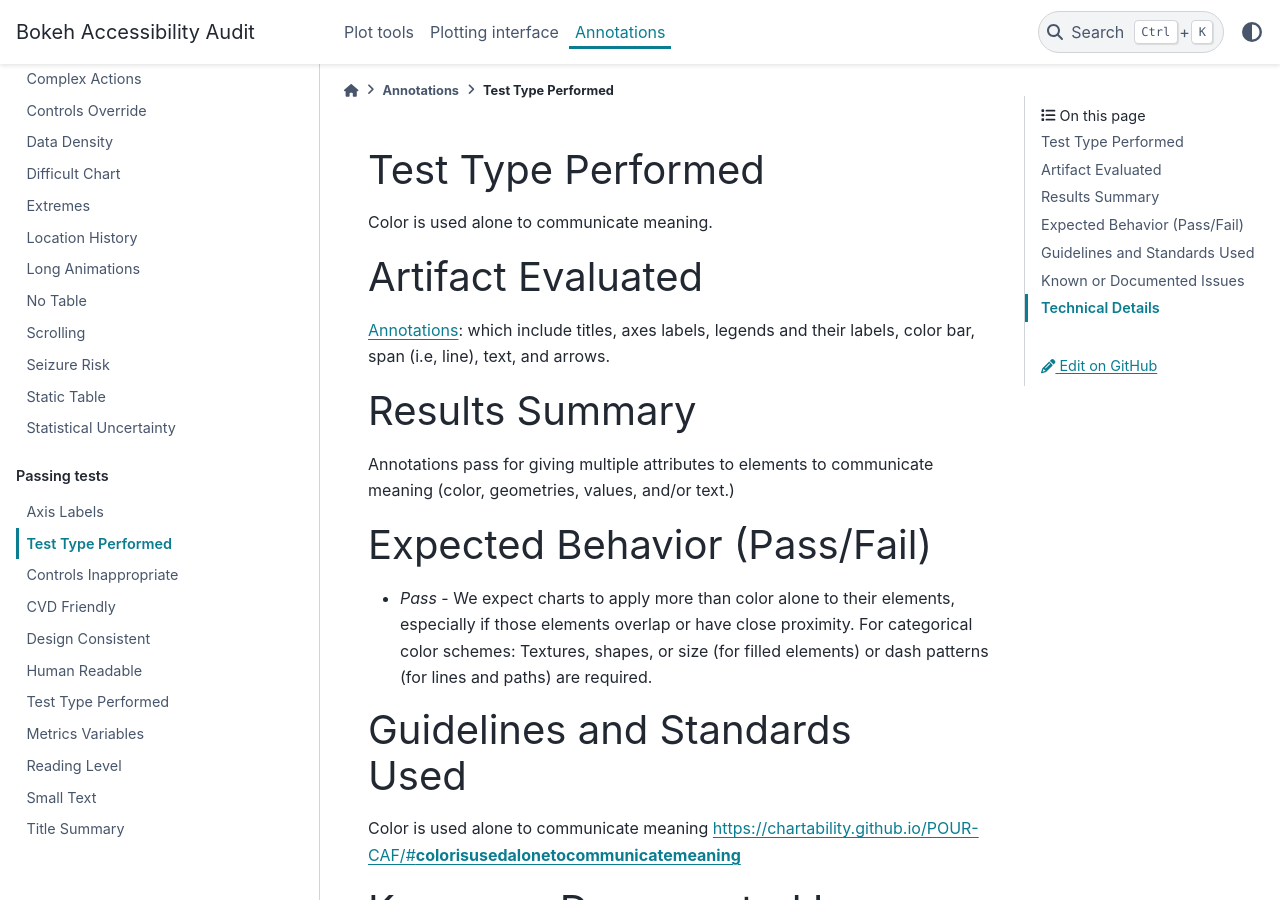
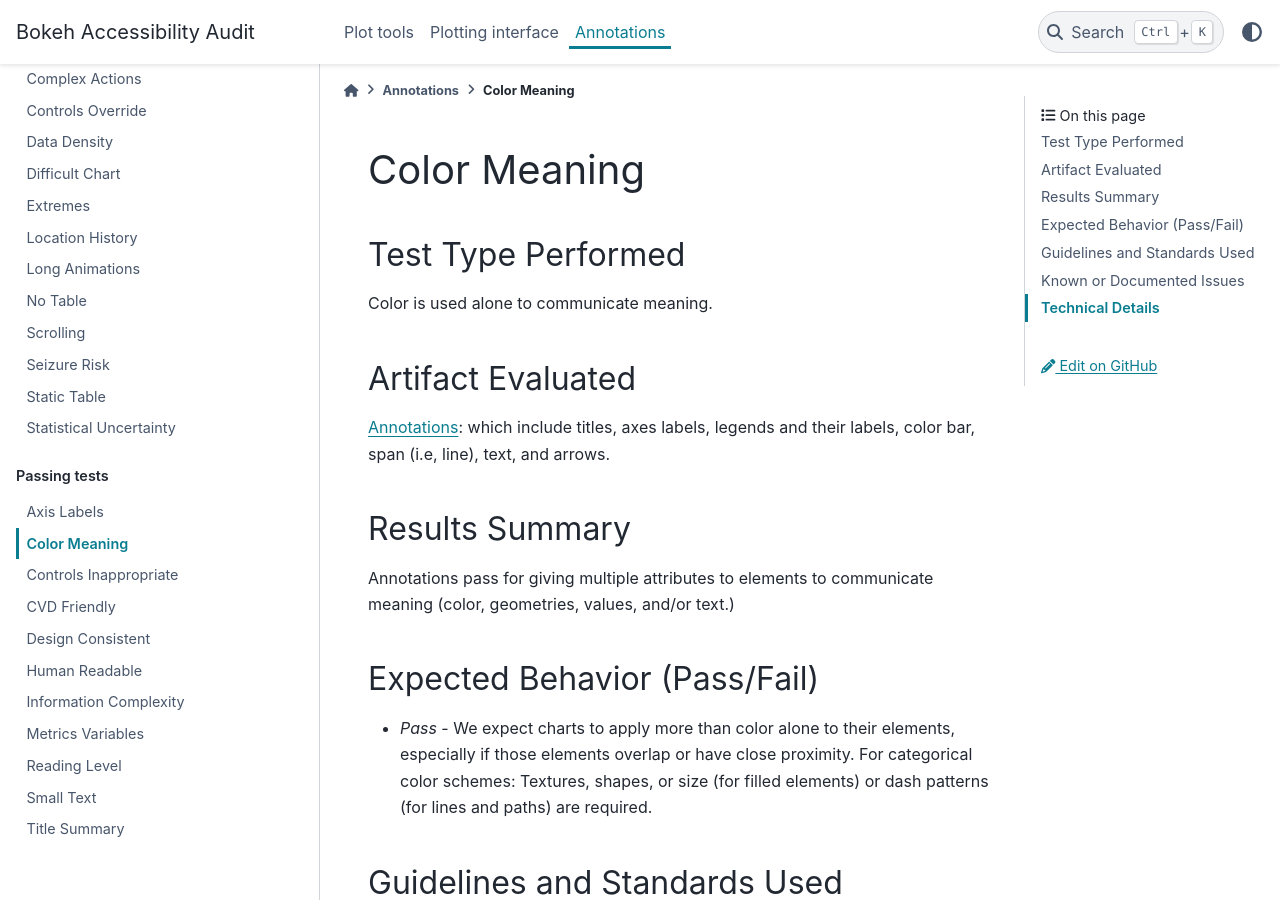
Before and after one commit to Quansight-Labs/bokeh-a11y-audit, a Sphinx documentation site: the page built from source/annotations/test-pass/color-meaning.md, in a window 1280 px wide and 900 px high. Built offline with Sphinx 7.4.7 and the PyData theme 0.15.4, drawn with Linux system fonts in a browser that asks for light colours.

Commit message:
:adhesive_bandage: Fix heading format
Signed-off-by: Pavithra Eswaramoorthy <pavithraes@outlook.com>

```diff
--- a/source/annotations/test-pass/color-meaning.md
+++ b/source/annotations/test-pass/color-meaning.md
@@ -1,42 +1,44 @@
-### Test Type Performed
+# Color Meaning
+
+## Test Type Performed
 
 Color is used alone to communicate meaning.
 
-### Artifact Evaluated
+## Artifact Evaluated
 
 [Annotations](https://docs.bokeh.org/en/latest/docs/user_guide/interaction.html): which include titles, axes labels, legends and their labels, color bar, span (i.e, line), text, and arrows.
 
-### Results Summary
+## Results Summary
 
 Annotations pass for giving multiple attributes to elements to communicate meaning (color, geometries, values, and/or text.)
 
-### Expected Behavior (Pass/Fail)
+## Expected Behavior (Pass/Fail)
 
 - _Pass_ - We expect charts to apply more than color alone to their elements, especially if those elements overlap or have close proximity. For categorical color schemes: Textures, shapes, or size (for filled elements) or dash patterns (for lines and paths) are required.
 
-<!-- ### Image or Video of Failure
+<!-- ## Image or Video of Failure
 ...
 
-### Steps to Reproduce
+## Steps to Reproduce
 ... -->
 
-### Guidelines and Standards Used
+## Guidelines and Standards Used
 
 Color is used alone to communicate meaning [https://chartability.github.io/POUR-CAF/#**colorisusedalonetocommunicatemeaning**](https://chartability.github.io/POUR-CAF/#__colorisusedalonetocommunicatemeaning__)
 
-<!-- ### Related Evidence
+<!-- ## Related Evidence
 See "Plotting interface: Color is used alone to communicate meaning" evidence.  -->
 
-### Known or Documented Issues
+## Known or Documented Issues
 
 See "Plotting interface: Color is used alone to communicate meaning" evidence.
 
-### Technical Details
+## Technical Details
 
 - Chrome Version 130.0.6723.59 (64-bit)
 - Windows 11 Build 22631.4317
 
 _Updated as of: October 22nd, 2024_
 
-<!-- ### Notes
+<!-- ## Notes
 See these examples for adjacent ordered colors [here](https://observablehq.com/@frankelavsky/contrast-and-no-use-of-color-alone-in-adjacent-charts) and unordered colors [here](https://observablehq.com/@frankelavsky/experimental-color-scale-textures). -->
```
Also changed, not shown: source/annotations/share-reproduce.md (+11 -11 lines), source/annotations/test-pass/information-complexity.md (+13 -11 lines).
